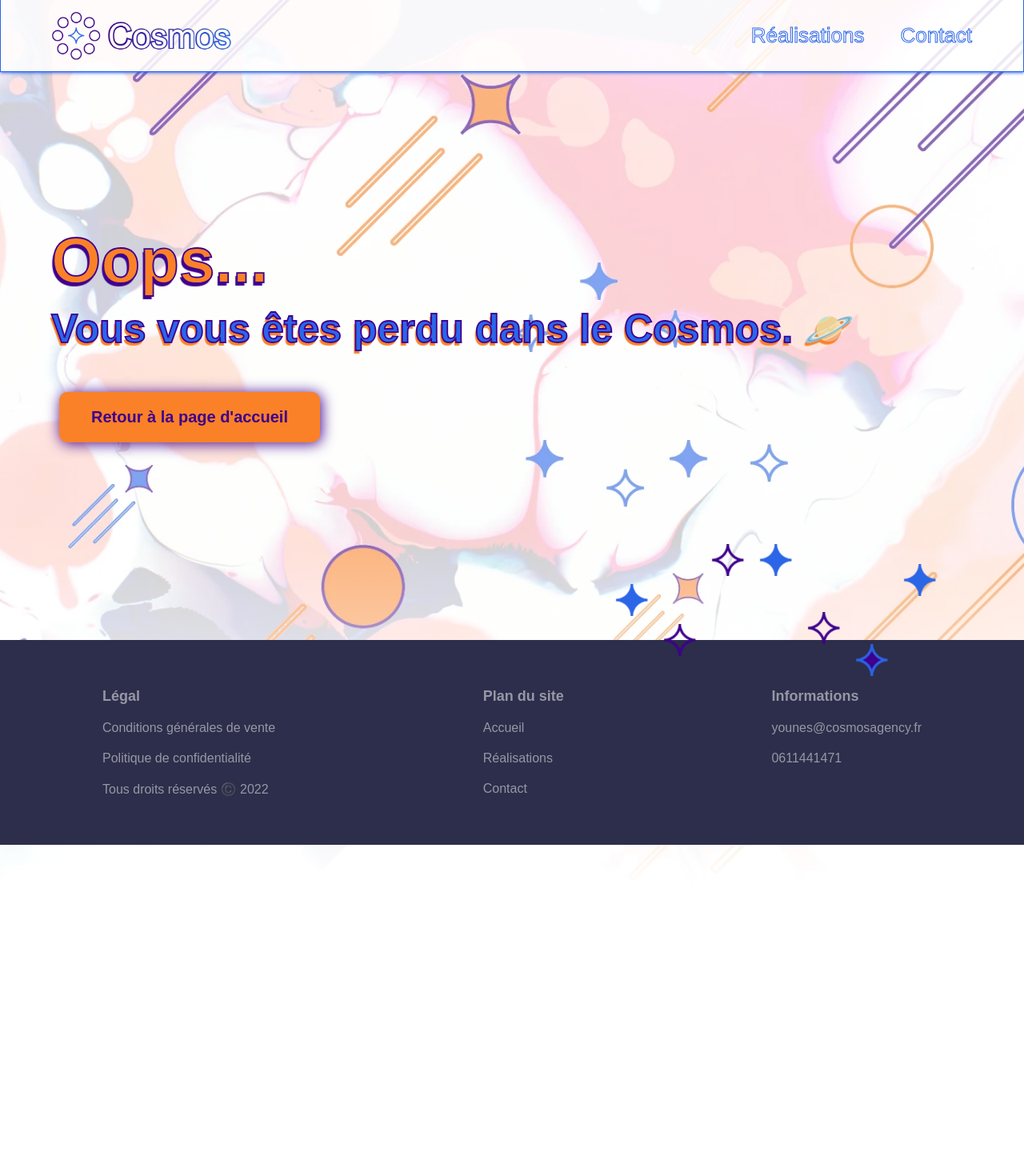
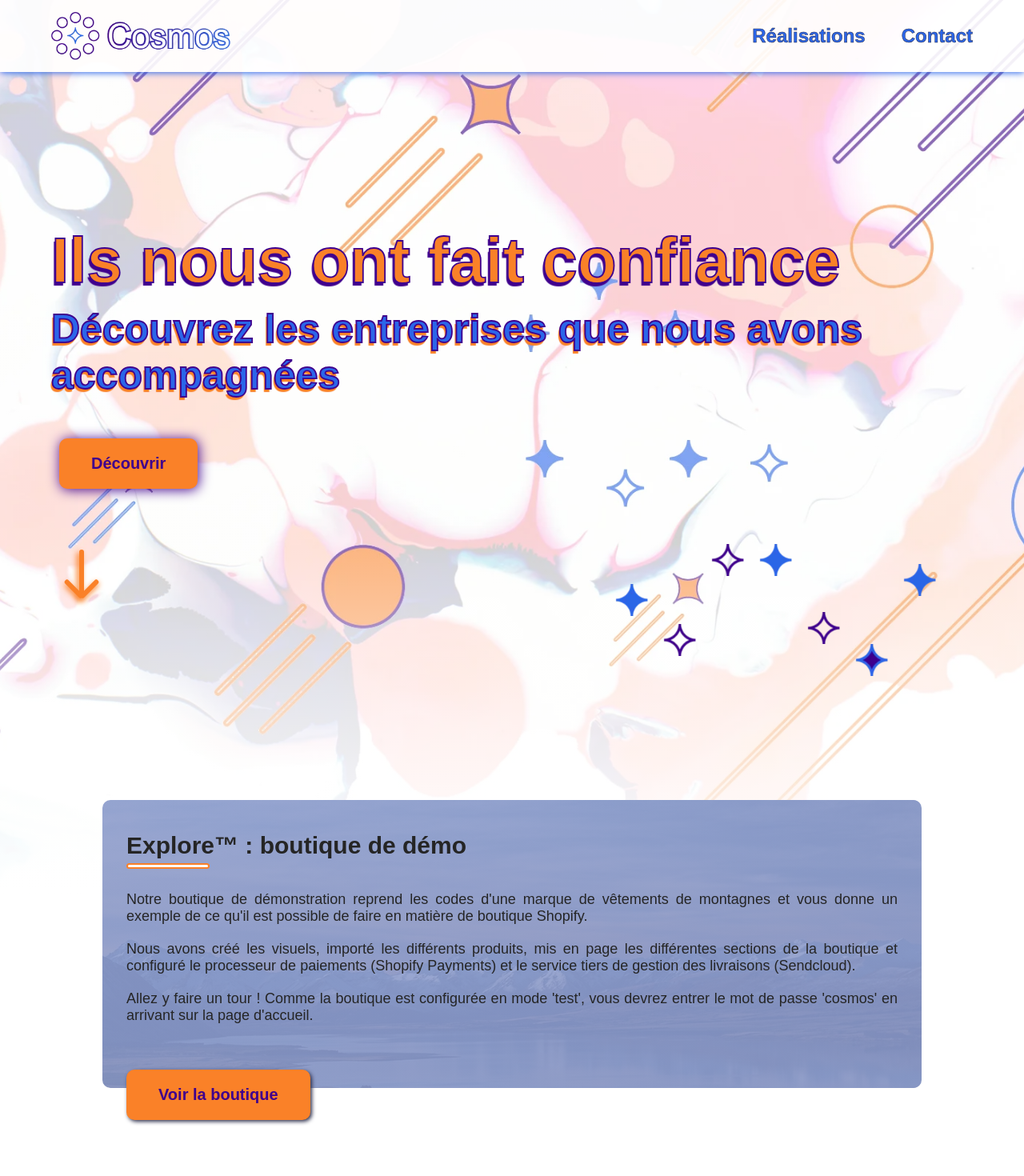
Before and after one commit to YPillon/cosmos-website, a React (Create React App) app: page /realisations in a window 1280 px wide. Shown: the top 1470 px of the page at 80% size. Before the commit the page ends 1120 px from the top, so only its background shows below. Built offline with nearby package versions, Linux system fonts and the light colour scheme.

Commit message:
Ajout boutique de démo, Police remplie navbar et petite amélioration GA(à revoir).

```diff
--- a/src/App.js
+++ b/src/App.js
@@ -1,6 +1,5 @@
 import React from "react";
 import { Routes, Route } from "react-router-dom";
-import ReactGA from "react-ga";
 
 import "./assets/css/index.css";
 
@@ -13,10 +12,6 @@ import ErrorPage from "./pages/ErrorPage";
 import CGVPage from "./pages/CGVPage";
 import RGPDPage from "./pages/RGPDPage";
 
-/* Google Analytics */
-const TRACKING_ID = "UA-219956829-1";
-ReactGA.initialize(TRACKING_ID);
-
 function App() {
   return (
     <div className="App">
@@ -24,7 +19,7 @@ function App() {
 
       <Routes>
         <Route path="/" element={<Homepage />} />
-        <Route path="/achievements" element={<Achievements />} />
+        <Route path="/realisations" element={<Achievements />} />
         <Route path="/contact" element={<ContactPage />} />
         <Route path="*" element={<ErrorPage />} />
         <Route path="/cgv" element={<CGVPage />} />
--- a/src/assets/js/StyledComponents.js
+++ b/src/assets/js/StyledComponents.js
@@ -1,4 +1,6 @@
 import styled, { keyframes } from "styled-components";
+
+import { Link } from "react-router-dom";
 
 import djokoAndNadal from "../images/djoko-and-nadal.webp";
 
@@ -156,7 +158,7 @@ export const HeaderSubtitle = styled.h2`
 export const ArrowContainer = styled.div`
   position: absolute;
   left: 0%;
-  bottom: 5%;
+  bottom: 5rem;
   cursor: pointer;
   width: 7rem;
   height: 7rem;
@@ -338,8 +340,12 @@ export const CardWrapper = styled.div`
   }
 `;
 
+export const ServiceSectionLink = styled(Link)`
+  width: 29.8%;
+`;
+
 export const Card = styled.article`
-  width: ${(props) => props.width || "29.8%"};
+  width: ${(props) => props.width || "100%"};
   border-radius: 2rem;
   transition: 0.25s linear;
 
@@ -529,6 +535,11 @@ export const StyledButtonWithGlow = styled(StyledButton)`
   animation: ${HaloBoxViolet} 3.5s linear infinite;
 `;
 
+export const RealizationButton = styled(StyledButton)`
+  position: absolute;
+  bottom: -4rem;
+`;
+
 // Footer start
 
 export const StyledFooter = styled.footer`
@@ -587,4 +598,48 @@ export const CalendlyContainer = styled.div`
   padding: 10rem 0;
 `;
 
+// Achievements start
+
+export const RealizationArticle = styled.article`
+  border-radius: 1rem;
+  margin: 5rem 0 15rem;
+  width: auto;
+  height: ${(props) => props.articleHeight || "36rem"};
+  min-height: 35rem;
+  background-image: linear-gradient(
+      ${(props) => props.backgroundColor},
+      ${(props) => props.backgroundColor}
+    ),
+    url(${(props) => props.backgroundImg});
+  background-position: center;
+  background-size: cover;
+  display: flex;
+  text-align: left;
+  position: relative;
+
+  @media ${device.phone && device.tablet} {
+    height: auto;
+  }
+`;
+
+export const AchievementsTitle = styled.h1`
+  font-size: 3rem;
+  position: relative;
+  width: fit-content;
+  margin: 1rem 0 3rem;
+  &::before {
+    content: "";
+    position: absolute;
+    bottom: -1.2rem;
+    left: 0%;
+    width: 10rem;
+    height: 0.3rem;
+    background: white;
+    border: solid ${(props) => props.titleUnderlineColor} 0.2rem;
+    border-radius: 1rem;
+  }
+`;
+
+// Achievements end
+
 //components end
--- a/src/components/Navigation.js
+++ b/src/components/Navigation.js
@@ -7,14 +7,15 @@ import logo from "../assets/images/logo.webp";
 import useMediaQuery from "@mui/material/useMediaQuery";
 
 const NavSpan = styled.span`
-  font-size: 2.6rem;
-  color: white;
-  -webkit-text-stroke: 0.1rem #2b66e9;
+  font-size: 2.4rem;
+  color: #2b66e9;
+  -webkit-text-stroke: 0.05rem #2c2e4b;
+  font-weight: bold;
   &::before {
     content: "";
     transition: ease-out 0.2s;
     position: absolute;
-    top: 3.7rem;
+    top: 3rem;
     left: -2.5%;
     width: 105%;
     height: 0.25rem;
@@ -51,10 +52,8 @@ function Navigation() {
     height: "9rem",
     padding: "0 5%",
 
-    backgroundColor: "rgba(255, 255, 255, 0.85)",
-    border: "solid 0.1rem #2b66e9",
-    borderTop: "none",
-    boxShadow: "#2b66e9 0px 0.1rem 0.4rem",
+    backgroundColor: "rgba(255, 255, 255, 0.9)",
+    boxShadow: "#2b66e9 0px 0.1rem 0.8rem",
     display: "flex",
     justifyContent: "space-between",
 
@@ -195,7 +194,7 @@ function Navigation() {
         <NavLi
           style={{ margin: isTabletOrPhone ? "0 0 4rem" : "0 0 0 4.5rem" }}
         >
-          <Link to="/achievements" onClick={() => setIsMenuOpen(false)}>
+          <Link to="/realisations" onClick={() => setIsMenuOpen(false)}>
             <NavSpan>Réalisations</NavSpan>
           </Link>
         </NavLi>
--- a/src/components/RealizationArticle.js
+++ b/src/components/RealizationArticle.js
@@ -1,44 +1,12 @@
 import React from "react";
 
 import styled from "styled-components";
-import { useMediaQuery } from "@mui/material";
 
-import Button from "./Button";
-
-const StyledArticle = styled.article`
-  border-radius: 1rem;
-  margin: 5rem 0 15rem;
-  width: auto;
-  height: ${(props) => props.articleHeight};
-  min-height: 35rem;
-  background-image: linear-gradient(
-      ${(props) => props.backgroundColor},
-      ${(props) => props.backgroundColor}
-    ),
-    url(${(props) => props.backgroundImg});
-  background-position: center;
-  background-size: cover;
-  display: flex;
-  text-align: left;
-`;
-
-const Title = styled.h1`
-  font-size: 3rem;
-  position: relative;
-  width: fit-content;
-  margin: 1rem 0 3rem;
-  &::before {
-    content: "";
-    position: absolute;
-    bottom: -1.2rem;
-    left: 0%;
-    width: 10rem;
-    height: 0.3rem;
-    background: white;
-    border: solid ${(props) => props.titleUnderlineColor} 0.2rem;
-    border-radius: 1rem;
-  }
-`;
+import Button from "./RealizationButton";
+import {
+  RealizationArticle,
+  AchievementsTitle,
+} from "../assets/js/StyledComponents";
 
 const Aside = styled.aside`
   width: 400px;
@@ -61,44 +29,11 @@ function Article(props) {
     -text3
     */
 
-  const isPhone = useMediaQuery("(max-width:768px)");
-  const isTablet = useMediaQuery("(min-width: 769px) and (max-width:1024px)");
-  const isSmallDesktop = useMediaQuery(
-    "(min-width: 1025px) and (max-width:1300px)"
-  );
-
-  let backgroundColor;
-
-  if (props.backgroundColor === "blue") {
-    backgroundColor = "#2b67e8b3";
-  } else if (props.backgroundColor === "purple") {
-    backgroundColor = "#3f008dcc";
-  } else if (props.backgroundColor === "orange") {
-    backgroundColor = "#fa8029cc";
-  } else {
-    backgroundColor = "white";
-  }
-
-  let titleUnderlineColor;
-
-  if (props.backgroundColor === "blue") {
-    titleUnderlineColor = "#fa8128";
-  } else if (props.backgroundColor === "purple") {
-    titleUnderlineColor = "#2b66e9";
-  } else if (props.backgroundColor === "orange") {
-    titleUnderlineColor = "#3f008d";
-  } else {
-    titleUnderlineColor = "#252525";
-  }
-
-  const articleHeight = isPhone || isTablet || isSmallDesktop ? "fit-content" : "36rem";
-
   let backgroundImg = props.backgroundImg ? props.backgroundImg : "";
 
   return (
-    <StyledArticle
-      articleHeight={articleHeight}
-      backgroundColor={backgroundColor}
+    <RealizationArticle
+      backgroundColor={props.backgroundColor}
       backgroundImg={backgroundImg}
     >
       <div
@@ -108,14 +43,14 @@ function Article(props) {
           height: "100%",
         }}
       >
-        <Title
-          titleUnderlineColor={titleUnderlineColor}
+        <AchievementsTitle
+          titleUnderlineColor={props.titleUnderlineColor}
           style={{
             color: props.backgroundColor === "purple" ? "white" : "#252525",
           }}
         >
           {props.title}
-        </Title>
+        </AchievementsTitle>
 
         <p
           style={{
@@ -160,7 +95,6 @@ function Article(props) {
             blank="true"
             customMargin="0"
             shadow
-
           />
         )}
       </div>
@@ -179,7 +113,7 @@ function Article(props) {
           <img src={props.img} alt={props.altTxt} style={props.imgStyle} />
         </Aside>
       )}
-    </StyledArticle>
+    </RealizationArticle>
   );
 }
 
--- /dev/null
+++ b/src/components/RealizationButton.js
@@ -0,0 +1,22 @@
+import React from "react";
+
+import { RealizationButton } from "../assets/js/StyledComponents";
+
+function Button(props) {
+  return (
+    <a href={props.link} target="_blank" rel="noreferrer">
+      {!props.glow && (
+        <RealizationButton
+          margin={props.customMargin}
+          textColor={props.textColor}
+          backgroundColor={props.backgroundColor}
+          shadow={props.shadow}
+        >
+          {props.text}
+        </RealizationButton>
+      )}
+    </a>
+  );
+}
+
+export default Button;
--- a/src/index.js
+++ b/src/index.js
@@ -2,10 +2,16 @@ import React from "react";
 import ReactDOM from "react-dom/client";
 import { BrowserRouter } from "react-router-dom";
 import App from "./App";
+import ReactGA from "react-ga";
 
 import { ScrollToTop } from "./assets/js/functionsLibrary";
 
 const rootElement = document.getElementById("root");
+
+const TRACKING_ID = "UA-219956829-1";
+  ReactGA.initialize(TRACKING_ID, {
+    debug: true,
+  });
 
 if (rootElement.hasChildNodes()) {
   ReactDOM.hydrateRoot(
--- a/src/pages/AchievementsPage.js
+++ b/src/pages/AchievementsPage.js
@@ -10,10 +10,11 @@ import ContactBox from "../components/ContactBox";
 
 import woodifullBackground from "../assets/images/background-images/woodifull-background.webp";
 import woodifullIncrustation from "../assets/images/woodifull-incrustation.webp";
+import exploreBackground from "../assets/images/background-images/explore-background.webp";
+import exploreIncrustation from "../assets/images/explore-incrustation.webp";
 import { MainWrapper, Separator } from "../assets/js/StyledComponents";
 
-/* Google Analytics */
-ReactGA.pageview("/achievements");
+
 
 function Achievements() {
   const isPhone = useMediaQuery("(max-width:768px)");
@@ -26,8 +27,13 @@ function Achievements() {
     document.title = "Réalisations - Cosmos";
   }, []);
 
+  ReactGA.pageview("/realisations");
+
   const woodifullImage =
     isTablet || isPhone || isSmallDesktop ? "" : woodifullIncrustation;
+
+  const exploreImage =
+    isTablet || isPhone || isSmallDesktop ? "" : exploreIncrustation;
 
   return (
     <>
@@ -41,15 +47,30 @@ function Achievements() {
       <Separator id="main" />
       <MainWrapper>
         <Article
+          img={exploreImage}
+          altTxt="Capture d'écran de la boutique de démonstration de Cosmos"
+          imgStyle={{ height: "87%", transform: "translateY(51px)" }}
+          backgroundColor="#8d9ccde6"
+          titleUnderlineColor="#fa8029"
+          backgroundImg={exploreBackground}
+          title="Explore™ : boutique de démo"
+          text="Notre boutique de démonstration reprend les codes d'une marque de vêtements de montagnes et vous donne un exemple de ce qu'il est possible de faire en matière de boutique Shopify."
+          text2="Nous avons créé les visuels, importé les différents produits, mis en page les différentes sections de la boutique et configuré le processeur de paiements (Shopify Payments) et le service tiers de gestion des livraisons (Sendcloud)."
+          text3="Allez y faire un tour ! Comme la boutique est configurée en mode 'test', vous devrez entrer le mot de passe 'cosmos' en arrivant sur la page d'accueil."
+          buttonText="Voir la boutique"
+          buttonLink="https://petit-explorateur.myshopify.com/"
+        />
+        <Article
           img={woodifullImage}
           altTxt="Capture d'écran du site de Woodifull, client de l'agence Cosmos."
           imgStyle={{ height: "87%", transform: "translateY(51px)" }}
-          backgroundColor="orange"
+          backgroundColor="#e6ddc5e6"
+          titleUnderlineColor="#3f008d"
           backgroundImg={woodifullBackground}
           title="Woodifull"
           text="Woodifull est une entreprise alsacienne d'impression sur bois personnalisable et Made in France, proposant un large choix de caisses à vin et d'estampes imprimées pour décorer sa maison."
           text2="Ils ont fait appel à Cosmos dans le cadre de l'amélioration de leur boutique e-commerce."
-          buttonText="Voir le site"
+          buttonText="Voir la boutique"
           buttonLink="https://woodifull.com/"
         />
         <ContactBox />
--- a/src/pages/ContactPage.js
+++ b/src/pages/ContactPage.js
@@ -8,13 +8,12 @@ import { MainWrapper, CalendlyContainer } from "../assets/js/StyledComponents";
 import Header from "../components/Header";
 import Loader from "../components/Loader";
 
-/* Google Analytics */
-ReactGA.pageview("/contact");
-
 function ContactPage() {
   useEffect(() => {
     document.title = "Contactez-nous - Cosmos";
   }, []);
+
+  ReactGA.pageview("/contact");
 
   useScript("https://assets.calendly.com/assets/external/widget.js");
 
```
Also changed, not shown: src/pages/Homepage.js (+26 -6 lines), src/assets/images/background-images/explore-background.webp (added), src/assets/images/explore-incrustation.webp (added).
